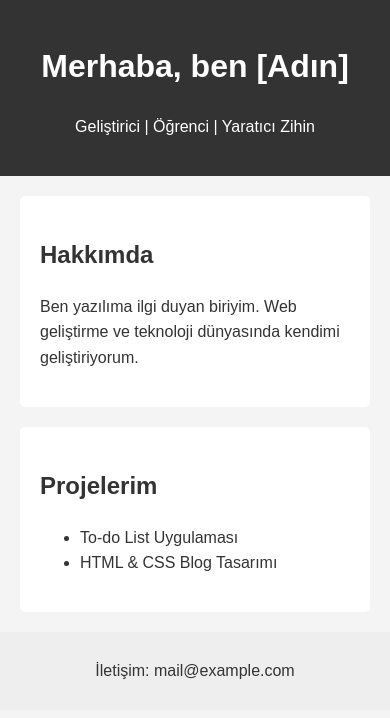
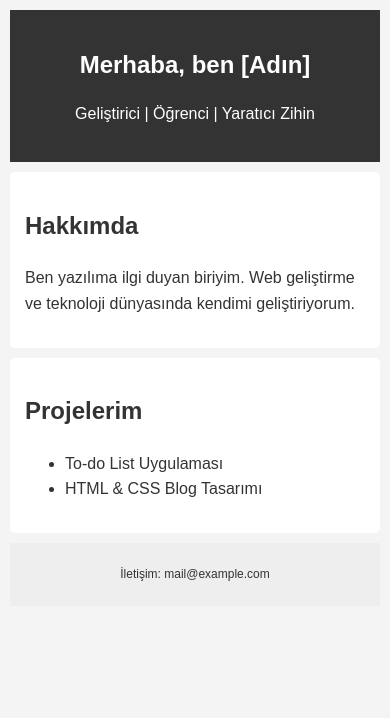
Before and after one commit to gazicaglar/portfolyo-sitesi, a plain HTML site: page index.html in a window 390 px wide. Drawn offline with Linux system fonts and the light colour scheme.

Commit message:
Update style.css

```diff
--- a/style.css
+++ b/style.css
@@ -26,3 +26,25 @@ footer {
   padding: 10px;
   background: #eee;
 }
+@media (max-width: 768px) {
+  body {
+    padding: 10px;
+  }
+
+  header h1 {
+    font-size: 24px;
+  }
+
+  header p {
+    font-size: 16px;
+  }
+
+  section {
+    margin: 10px 0;
+    padding: 15px;
+  }
+
+  footer {
+    font-size: 12px;
+  }
+}
```
